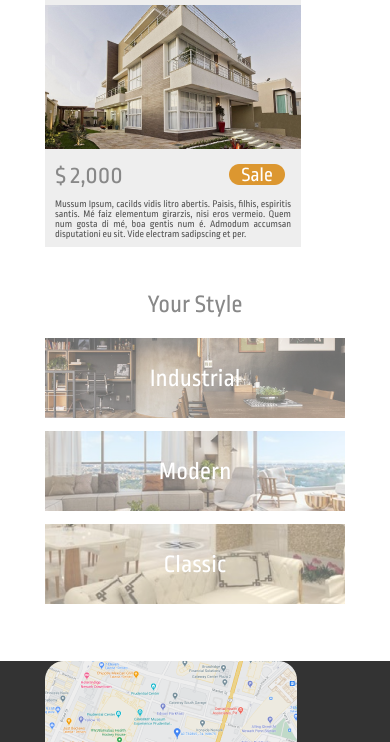
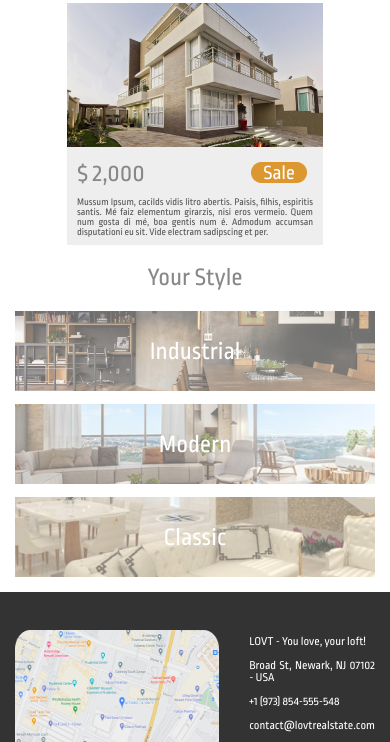
Before and after one commit to andreliman/Lovt, a plain HTML site: page index.html in a window 390 px wide. Shown: the part 602-1344 px from the top of the page. Drawn offline with Linux system fonts and the light colour scheme.

Commit message:
Responsividade adicionada a página

```diff
--- a/css/style.css
+++ b/css/style.css
@@ -43,7 +43,7 @@ body {
 }
 
 main {
-  margin: 20px 45px 37px 45px;
+  margin: 20px 45px 37px;
 }
 
 #banner {
@@ -153,7 +153,7 @@ main {
     height: 243px;
     background: #333;
     display: flex;
-    flex-wrap: wrap;
+    /* flex-wrap: wrap; */
     justify-content: space-between;
     align-items: center;
     padding: 0 45px;
@@ -201,4 +201,38 @@ main {
 }
 
 @media (max-width: 679px) {
+    main {
+        margin: 15px;
+    }
+
+    #banner {
+        margin-bottom: 10px;
+    }
+
+    #spotlights {
+        justify-content: center;
+        margin-bottom: 20px;
+    }
+
+    .spotlight {
+        margin-top: 15px;
+    }
+
+    #styles {
+        margin-bottom: 10px;
+    }
+
+    #footer .map {
+        margin-right: 30px;
+    }
+
+    #footer .map img {
+        max-width: 100%;
+        height: 163px;
+        align-self: center;
+    }
+
+    #footer {
+        padding: 0 15px;
+    }
 }
--- a/index.html
+++ b/index.html
@@ -100,8 +100,8 @@
       </section>
     </main>
     <footer id="footer">
-      <a href="#">
-        <img class="map" src="img/Map.png" alt="Location map" />
+      <a class="map" href="#">
+        <img src="img/Map.png" alt="Location map" />
       </a>
       <div class="icons">
         <div>
```
